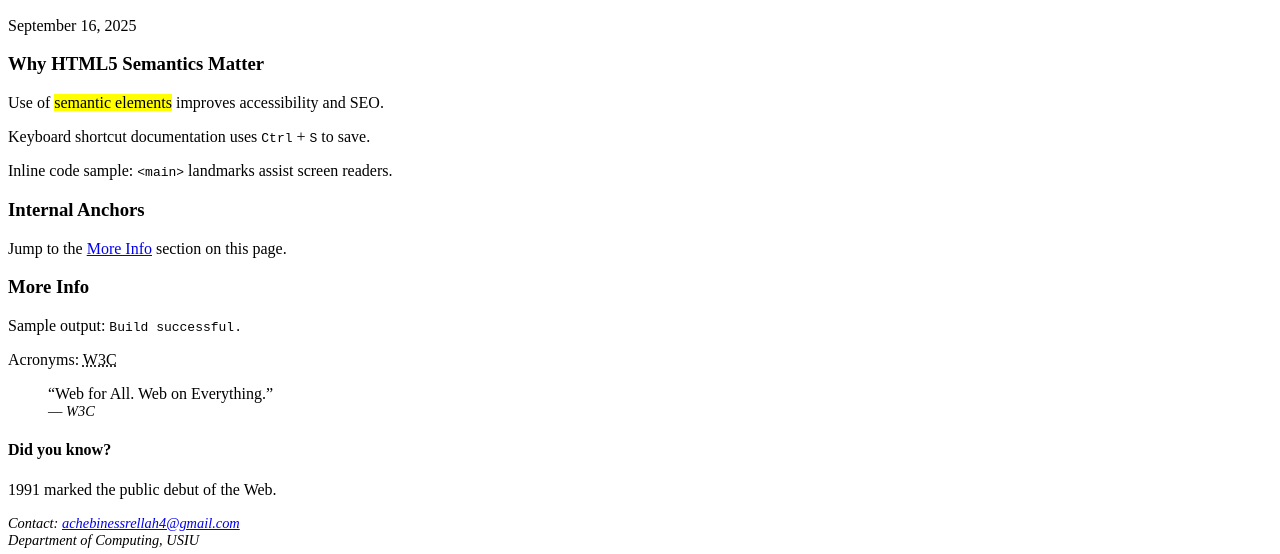
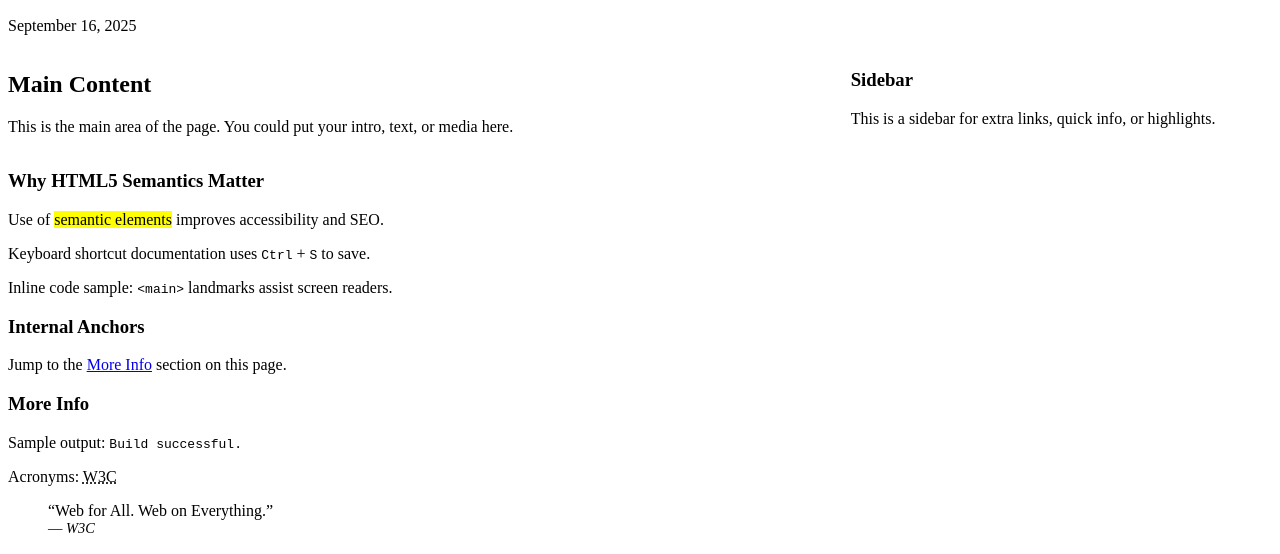
Before and after one commit to Ness-Lan/Html-5-practical, a plain HTML site: page index.html in a window 1280 px wide. Shown: the part 246-800 px from the top of the page. Drawn offline with Linux system fonts and the light colour scheme.

Commit message:
Update index.html

```diff
--- a/index.html
+++ b/index.html
@@ -41,6 +41,23 @@
         <h2>Welcome</h2>
         <p><time datetime="2025-09-16">September 16, 2025</time></p>
       </header>
+
+   <main class="main-layout">
+  <article>
+    <h2>Main Content</h2>
+    <p>
+      This is the main area of the page. You could put your intro, text, or media here.
+    </p>
+  </article>
+
+  <aside>
+    <h3>Sidebar</h3>
+    <p>
+      This is a sidebar for extra links, quick info, or highlights.
+    </p>
+  </aside>
+</main>
+
 
       <section>
         <h3>Why HTML5 Semantics Matter</h3>
```
